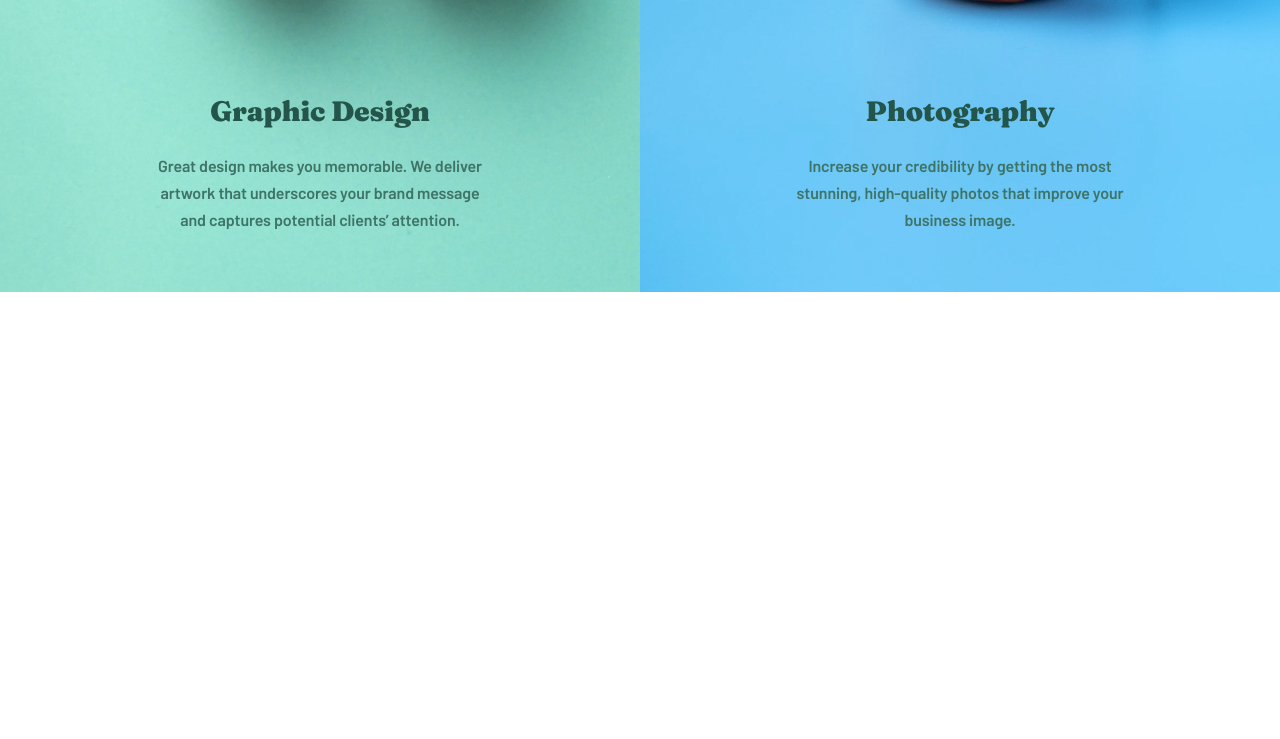
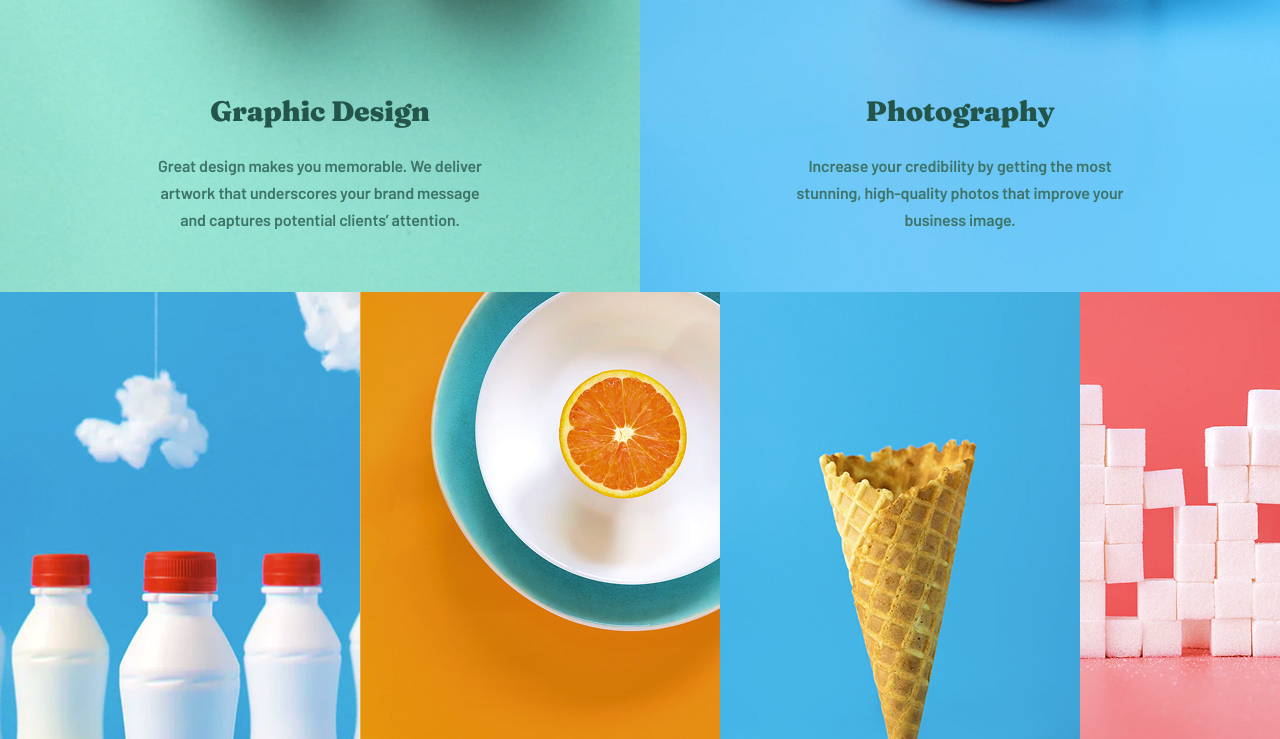
Before and after one commit to Ruska-N/mentorship-1, a plain HTML site: page index.html in a window 1280 px wide. Shown: the part 2314-3053 px from the top of the page. Before the commit the page ends 2606 px from the top, so only its background shows below. Drawn offline with Linux system fonts and the light colour scheme.

Commit message:
img section done

```diff
--- a/css/style.css
+++ b/css/style.css
@@ -178,3 +178,13 @@
   max-width: 339px;
   margin-bottom: 59px;
 }
+
+
+
+
+.img-section {
+    display: flex;
+    gap: 0;
+    max-width: 1440px;
+    margin: 0 auto;
+}
--- a/index.html
+++ b/index.html
@@ -97,5 +97,16 @@
         </div>
       </div>
     </section>
+
+
+
+    <section>
+      <div class="img-section">
+        <img src="./images/Bitmap.jpg" alt="">
+        <img src="./images/Bitmap-2.jpg" alt="">
+        <img src="./images/Bitmap-3.jpg" alt="">
+        <img src="./images/Bitmap-4.jpg" alt="">
+      </div>
+    </section>
   </body>
 </html>
```
